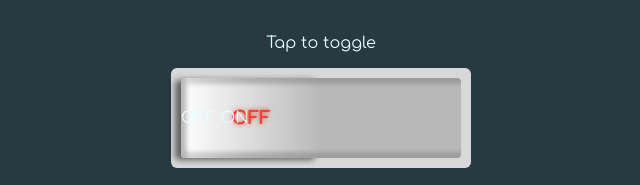
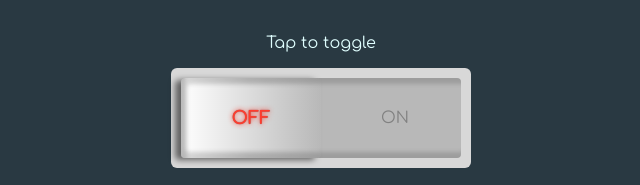
Before and after one commit to TrisRosco/portfolio, a React (Create React App) app in the folder pf/: page /interface in a window 1280 px wide. Shown: the part 1069-1254 px from the top of the page, without its empty margins (319-959 px from the left). Built offline with nearby package versions, Linux system fonts and the light colour scheme; a web font is replaced by a local one.

Commit message:
AH! I've DONE IT!

```diff
--- a/pf/src/components/interface/TappySwitch/index.js
+++ b/pf/src/components/interface/TappySwitch/index.js
@@ -1,27 +1,24 @@
 import React, { useState } from "react";
 import "./styles.css";
 
+const TappySwitch = () => {
+  const [isOn, setIsOn] = useState(false);
 
-const TappySwitch = () => {
-    const [isOn, setIsOn] = useState(false);
-
-    //if (isOn) is true set div to on else set div to off
-
-    //ternary operator example
-
-    // const isOn = true;
-    // const isOn = false;
-
-    // const isOn = true ? "on" : "off";
-
-
-  return <div className="tappy-switch-outer">
-    <div className="tappy-switch-inner" data-isOn={isOn}>
-        <div className="tappy-switch-handle" data-isOn={isOn} onClick={() => setIsOn(!isOn)}> { isOn ? "ON" : "OFF" } </div>
-        <span className="text">OFF ON</span>
+  return (
+    <div className="tappy-switch-outer">
+      <div className="tappy-switch-inner" data-isOn={isOn}>
+        <span className="unselected" data-isOn={isOn}>{isOn ? "OFF" : ""} </span>
+        <div
+          className="tappy-switch-handle"
+          data-isOn={isOn}
+          onClick={() => setIsOn(!isOn)}
+        >
+          {isOn ? "ON" : "OFF"}
+        </div>
+        <span className="unselected" data-isOn={isOn}>{isOn ? "" : "ON"}</span>
+      </div>
     </div>
-
-  </div>;
+  );
 };
 
 export default TappySwitch;
--- a/pf/src/components/interface/TappySwitch/styles.css
+++ b/pf/src/components/interface/TappySwitch/styles.css
@@ -19,14 +19,20 @@
     box-shadow: inset 6px 6px 4px rgba(0, 0, 0, 0.15), inset 4px -6px 4px rgba(0, 0, 0, 0.15);
 }
 
-.tappy-switch-inner .text{
-    position: absolute;
-    z-index: 1;
-}
-
 .tappy-switch-inner[data-isOn="true"] {
     justify-content: flex-end;
   }
+
+.tappy-switch-inner .unselected{
+    color: #818181;
+    margin-left: 200px;
+    position: absolute;
+}
+
+.tappy-switch-inner .unselected[data-isOn="true"]{
+    color: #818181;
+    margin-right: 200px;
+}
 
 .tappy-switch-handle{
     background: linear-gradient(90deg, rgba(255,255,255,1) 0%, rgba(255,255,255,0.5) 50%, #b8b8b8 100%);
@@ -50,5 +56,4 @@
     background: linear-gradient(270deg, rgba(255,255,255,1) 0%, rgba(255,255,255,0.5) 50%, #b8b8b8 100%);
     color: rgb(0, 255, 0);
     text-shadow: rgb(0, 255, 0) 0px 0px 5px;
-
   }
```
